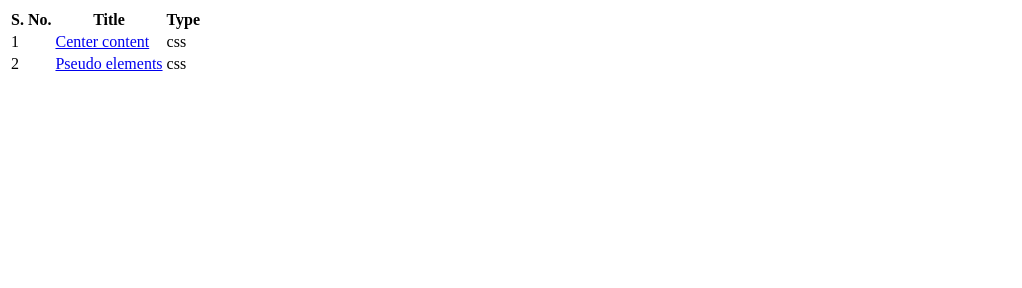
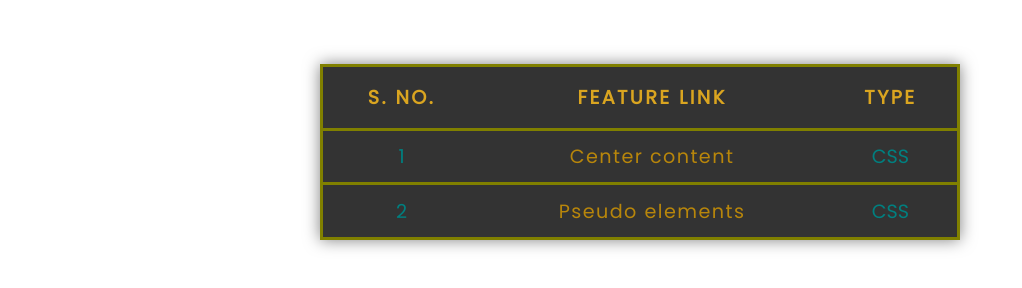
Before and after one commit to newhue/snippets, a plain HTML site: page index.html in a window 1280 px wide. Shown: the whole page, without its empty margins (0-1022 px from the left). Drawn offline with Linux system fonts and the light colour scheme.

Commit message:
center and pseudo

```diff
--- a/index.html
+++ b/index.html
@@ -4,12 +4,13 @@
     <meta charset="UTF-8">
     <meta http-equiv="X-UA-Compatible" content="IE=edge">
     <meta name="viewport" content="width=device-width, initial-scale=1.0">
+    <link rel="icon" href="./2234005.png">
     <link rel="stylesheet" href="./style.css">
     <title>Snip</title>
 </head>
 <body>
     <div class="wrapper">
-        <table>
+        <table class="content-table">
             <thead></thead>
             <tbody></tbody>
         </table>
--- a/list.json
+++ b/list.json
@@ -1,19 +1,19 @@
 {
     "headers": [
         "Link",
-        "Title",
+        "Feature Link",
         "Type"
     ],
     "rows": [
         [
             "center-content/center.html",
             "Center content",
-            "css"
+            "CSS"
         ],
         [
-            "./pseudo-elements/index.html",
+            "./pseudo-elements/BeforeAfter.html",
             "Pseudo elements",
-            "css"
+            "CSS"
         ]
     ]
 }
--- a/style.css
+++ b/style.css
@@ -0,0 +1,77 @@
+@import url('https://fonts.googleapis.com/css2?family=Poppins&display=swap');
+
+*, *::before, *::after{
+    margin: 0;
+    padding: 0;
+    box-sizing: border-box;
+    font-family: 'Poppins', sans-serif;
+}
+
+.wrapper{
+    width: 100%;
+    min-height: 90vh;
+    margin: 5% auto;
+    position: relative;
+}
+
+.content-table{
+    position: absolute;
+    margin: auto;
+    width: 50%;
+    left: 50%;
+    transform: translateX(-50%);
+    border-collapse: collapse;
+    border-radius: 0 0 2px 2px;
+    box-shadow: 0 0 1rem rgba(0, 0, 0, 0.5);
+    text-align: center;
+}
+
+.content-table tr{
+    border: 0.2rem solid olive;
+}
+
+.content-table th{
+    padding: 1rem;
+    font-size: 1.2rem;
+    background: #333;
+    color: goldenrod;
+    letter-spacing: 0.15rem;
+    text-transform: uppercase;
+}
+
+.content-table td{
+    padding: 0.7rem;
+    font-size: 1.2rem;
+    color: teal;
+    /* background: rgba(128, 128, 0, 0.4); */
+    background: #333;
+}
+
+.content-table td a{
+    text-decoration: none;
+    position: relative;
+    padding: 0.3rem;
+    border-radius: 2px;
+    letter-spacing: 0.09rem;
+    color: darkgoldenrod;
+}
+
+.content-table td a:after{
+    position: absolute;
+    content: '';
+    width: 0;
+    height: 2px;
+    background: coral;
+    left: 0;
+    bottom: 0;
+    transition: 0.5s;
+    /* border-bottom: 2px solid brown; */
+}
+
+.content-table td a:hover:after{
+    width: 100%;
+}
+
+.content-table td a:visited{
+    color: darkgoldenrod;
+}
```
Also changed, not shown: 2234005.png (added), 7.png (added).
